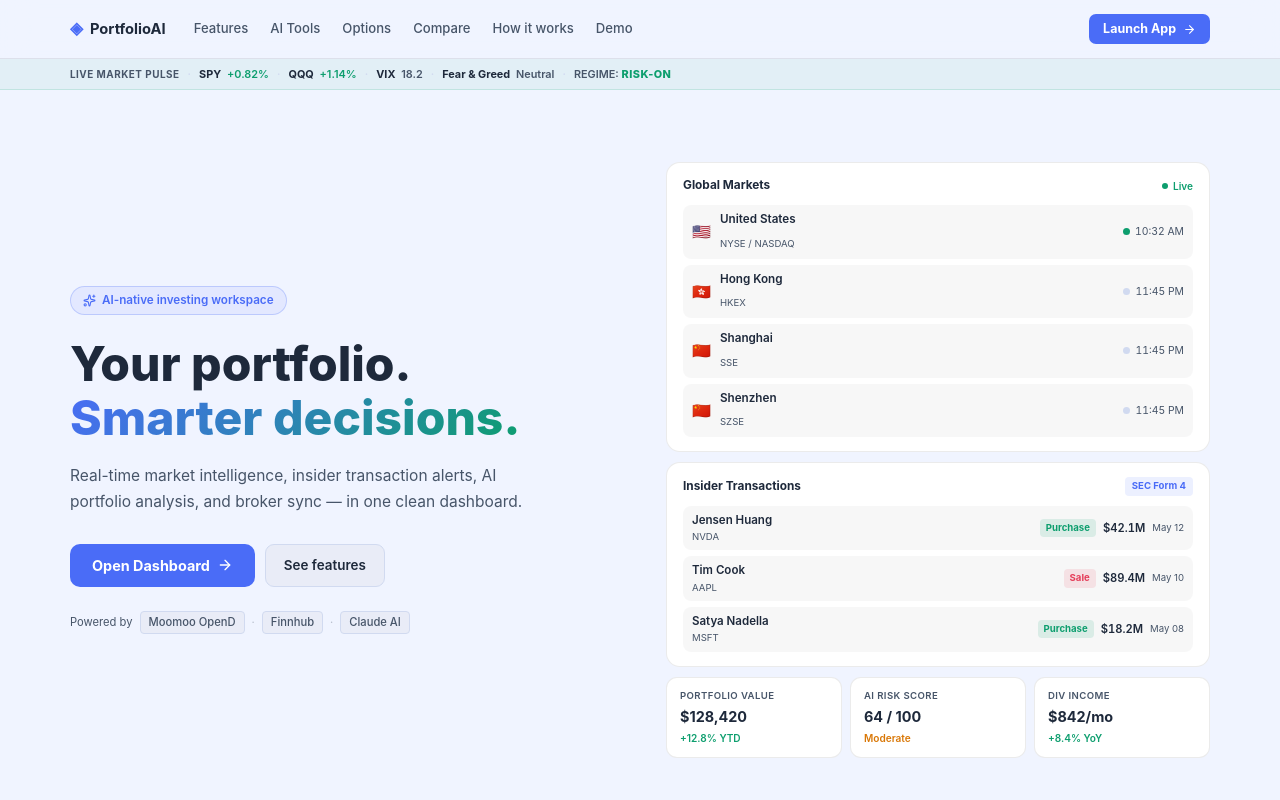
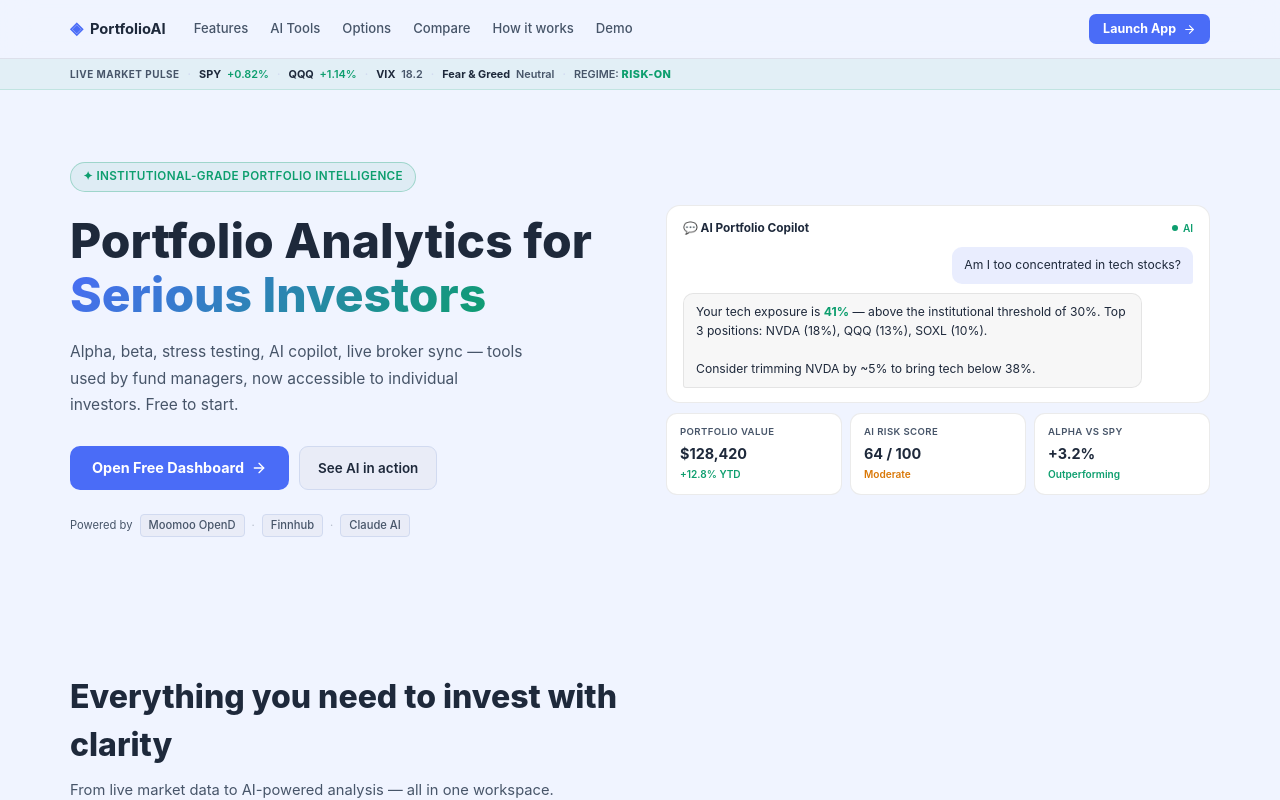
Before and after one commit to kaelx88x-web/portfolio, a SvelteKit app: page / in a window 1280 px wide. Shown: the top 800 px of the page. Built offline with nearby package versions, Linux system fonts and the light colour scheme; no server answers; the database is empty.

Commit message:
feat(landing): upgrade hero — institutional badge, AI chat preview, alpha stat

```diff
--- a/src/routes/+page.svelte
+++ b/src/routes/+page.svelte
@@ -4,34 +4,51 @@
     Zap, PieChart, Activity, Search, Sparkles
   } from 'lucide-svelte';
 
+  let activeTab = 'copilot';
+
+  const aiTabs = [
+    {
+      id: 'copilot', label: '💬 Copilot', title: 'AI Portfolio Copilot',
+      desc: 'Ask anything about your portfolio in plain English. Get instant, context-aware answers about risk, performance, allocation, and what to watch.',
+      bullets: ['Knows your actual holdings and weights', 'Understands your benchmark and performance', 'Flags concentration risk and anomalies', 'Suggests follow-up questions automatically']
+    },
+    {
+      id: 'risk', label: '🛡️ Risk Advisor', title: 'AI Risk Advisor',
+      desc: 'Get a complete risk breakdown of your portfolio — volatility exposure, drawdown probability, correlation risks, and stress test scenarios.',
+      bullets: ['Calculates portfolio volatility and beta', 'Runs historical stress test simulations', 'Identifies correlated position risks', 'Provides actionable risk reduction steps']
+    },
+    {
+      id: 'assistant', label: '🧠 Portfolio Asst', title: 'AI Portfolio Assistant',
+      desc: 'Generate a full portfolio narrative — what you own, how it performs, what risks you carry, and what the AI recommends next.',
+      bullets: ['Full narrative summary of your holdings', 'Performance attribution by sector', 'Benchmark comparison with plain-English commentary', 'Monthly report generation']
+    },
+    {
+      id: 'memory', label: '🗂️ Memory', title: 'AI Memory',
+      desc: 'PortfolioAI remembers your goals, risk tolerance, preferred holdings, and past conversations — so every answer is in context.',
+      bullets: ['Stores your investment goals and preferences', 'Recalls past portfolio changes and decisions', 'Personalizes AI responses to your style', 'Persistent across sessions']
+    },
+    {
+      id: 'insights', label: '💡 Insights', title: 'AI Insights',
+      desc: 'Weekly portfolio insights automatically generated — highlights, risks spotted, income changes, and AI observations you may have missed.',
+      bullets: ['Weekly performance highlights', 'Automatic anomaly detection', 'Sector rotation and allocation shift alerts', 'Income and dividend change tracking']
+    },
+  ];
+
   const features = [
-    { icon: Bot,       title: 'AI Portfolio Copilot',    copy: 'Ask plain-language questions about your holdings, risk, and P&L. Powered by Claude & GPT.',                         color: 'purple' },
-    { icon: Globe,     title: 'Global Market Status',    copy: 'Live open/closed status for US, HK, Shanghai, and Shenzhen markets with major index prices.',                       color: 'blue'   },
-    { icon: Users,     title: 'Insider Transactions',    copy: 'Track SEC Form 4 filings — see when executives buy or sell their own company shares.',                             color: 'green'  },
-    { icon: Search,    title: 'Peer Research',           copy: 'Discover comparable companies in the same industry with market cap and profile data.',                             color: 'teal'   },
-    { icon: Activity,  title: 'Capital Flow Analysis',   copy: 'Monitor super, big, mid, and small money flow in real time via Moomoo OpenD bridge.',                             color: 'orange' },
-    { icon: BarChart3, title: 'Sector Analytics',        copy: 'Visualize exposure across sectors, screen stocks by plate, and spot concentration risk.',                         color: 'blue'   },
-    { icon: PieChart,  title: 'Portfolio Tracking',      copy: 'Track holdings, unrealized P&L, allocation drift, and snapshots over time.',                                      color: 'purple' },
-    { icon: Link2,     title: 'Broker Sync',             copy: 'Import positions and transactions directly from Moomoo via the OpenD bridge service.',                            color: 'green'  },
+    { icon: Bot,       title: 'AI Portfolio Copilot',           copy: 'Ask plain-language questions about your holdings, risk, and P&L. Powered by Claude & GPT.',                         color: 'purple' },
+    { icon: Globe,     title: 'Global Market Status',           copy: 'Live open/closed status for US, HK, Shanghai, and Shenzhen markets with major index prices.',                       color: 'blue'   },
+    { icon: Users,     title: 'Insider Transactions',           copy: 'Track SEC Form 4 filings — see when executives buy or sell their own company shares.',                             color: 'green'  },
+    { icon: Search,    title: 'Peer Research',                  copy: 'Discover comparable companies in the same industry with market cap and profile data.',                             color: 'teal'   },
+    { icon: Activity,  title: 'Capital Flow Analysis',          copy: 'Monitor super, big, mid, and small money flow in real time via Moomoo OpenD bridge.',                             color: 'orange' },
+    { icon: BarChart3, title: 'Sector Analytics',               copy: 'Visualize exposure across sectors, screen stocks by plate, and spot concentration risk.',                         color: 'blue'   },
+    { icon: PieChart,  title: 'Portfolio Tracking + Snapshots', copy: 'Track holdings, unrealized P&L, allocation drift, and point-in-time snapshots over time.',                       color: 'purple' },
+    { icon: Link2,     title: 'Broker Sync',                    copy: 'Import positions and transactions directly from Moomoo via the OpenD bridge service.',                            color: 'green'  },
   ];
 
   const steps = [
     { n: '01', title: 'Connect your broker',    body: 'Run the Moomoo OpenD bridge. PortfolioAI pulls your live positions, cash flow, and order history automatically.' },
     { n: '02', title: 'Explore the markets',    body: 'Check global market status, insider activity, and peer companies. All powered by free data sources.' },
     { n: '03', title: 'Let AI do the analysis', body: 'Ask the AI Copilot anything about your portfolio. Get risk summaries, trim candidates, and plain-language insights.' },
-  ];
-
-  const markets = [
-    { flag: '🇺🇸', name: 'United States', short: 'NYSE / NASDAQ', status: 'open',   time: '10:32 AM' },
-    { flag: '🇭🇰', name: 'Hong Kong',     short: 'HKEX',         status: 'closed', time: '11:45 PM' },
-    { flag: '🇨🇳', name: 'Shanghai',      short: 'SSE',          status: 'closed', time: '11:45 PM' },
-    { flag: '🇨🇳', name: 'Shenzhen',      short: 'SZSE',         status: 'closed', time: '11:45 PM' },
-  ];
-
-  const insiders = [
-    { name: 'Jensen Huang',  ticker: 'NVDA', type: 'P', value: '$42.1M', date: 'May 12' },
-    { name: 'Tim Cook',      ticker: 'AAPL', type: 'S', value: '$89.4M', date: 'May 10' },
-    { name: 'Satya Nadella', ticker: 'MSFT', type: 'P', value: '$18.2M', date: 'May 08' },
   ];
 </script>
 
@@ -82,21 +99,19 @@
 
         <!-- copy -->
         <div class="hero-copy">
-          <div class="badge">
-            <Sparkles size={13} />
-            AI-native investing workspace
+          <div class="badge inst-badge">
+            ✦ INSTITUTIONAL-GRADE PORTFOLIO INTELLIGENCE
           </div>
           <h1>
-            Your portfolio.<br />
-            <span class="grad">Smarter decisions.</span>
+            Portfolio Analytics for<br />
+            <span class="grad">Serious Investors</span>
           </h1>
           <p class="hero-sub">
-            Real-time market intelligence, insider transaction alerts, AI portfolio analysis,
-            and broker sync — in one clean dashboard.
+            Alpha, beta, stress testing, AI copilot, live broker sync — tools used by fund managers, now accessible to individual investors. Free to start.
           </p>
           <div class="hero-btns">
-            <a href="/dashboard" class="btn-primary btn-lg">Open Dashboard <ArrowRight size={16} /></a>
-            <a href="#features" class="btn-outline btn-lg">See features</a>
+            <a href="/dashboard" class="btn-primary btn-lg">Open Free Dashboard <ArrowRight size={16} /></a>
+            <a href="#ai" class="btn-outline btn-lg">See AI in action</a>
           </div>
           <div class="powered">
             <span>Powered by</span>
@@ -108,56 +123,22 @@
           </div>
         </div>
 
-        <!-- preview panels -->
+        <!-- AI chat preview panel -->
         <div class="hero-preview">
-
-          <!-- markets panel -->
-          <div class="panel">
+          <div class="panel ai-chat-panel">
             <div class="panel-head">
-              <span class="panel-title">Global Markets</span>
-              <span class="live-pill"><span class="live-dot"></span>Live</span>
+              <span class="panel-title">💬 AI Portfolio Copilot</span>
+              <span class="live-pill"><span class="live-dot"></span>AI</span>
             </div>
-            <div class="mkt-list">
-              {#each markets as m}
-                <div class="mkt-row">
-                  <span class="mkt-flag">{m.flag}</span>
-                  <div class="mkt-info">
-                    <span class="mkt-name">{m.name}</span>
-                    <span class="mkt-short">{m.short}</span>
-                  </div>
-                  <div class="mkt-right">
-                    <span class="sdot sdot-{m.status}"></span>
-                    <span class="mkt-time">{m.time}</span>
-                  </div>
-                </div>
-              {/each}
+            <div class="chat-msgs">
+              <div class="chat-msg user-msg">
+                Am I too concentrated in tech stocks?
+              </div>
+              <div class="chat-msg ai-msg">
+                Your tech exposure is <strong>41%</strong> — above the institutional threshold of 30%. Top 3 positions: NVDA (18%), QQQ (13%), SOXL (10%).<br><br>Consider trimming NVDA by ~5% to bring tech below 38%.
+              </div>
             </div>
           </div>
-
-          <!-- insider panel -->
-          <div class="panel">
-            <div class="panel-head">
-              <span class="panel-title">Insider Transactions</span>
-              <span class="tag-pill">SEC Form 4</span>
-            </div>
-            <div class="tx-list">
-              {#each insiders as tx}
-                <div class="tx-row">
-                  <div class="tx-left">
-                    <span class="tx-name">{tx.name}</span>
-                    <span class="tx-ticker">{tx.ticker}</span>
-                  </div>
-                  <div class="tx-right">
-                    <span class="tx-badge {tx.type === 'P' ? 'buy' : 'sell'}">{tx.type === 'P' ? 'Purchase' : 'Sale'}</span>
-                    <span class="tx-val">{tx.value}</span>
-                    <span class="tx-date">{tx.date}</span>
-                  </div>
-                </div>
-              {/each}
-            </div>
-          </div>
-
-          <!-- stats row -->
           <div class="stats-row">
             <div class="stat-box">
               <span class="stat-lbl">Portfolio Value</span>
@@ -170,13 +151,13 @@
               <span class="stat-chg warn">Moderate</span>
             </div>
             <div class="stat-box">
-              <span class="stat-lbl">Div Income</span>
-              <span class="stat-val">$842/mo</span>
-              <span class="stat-chg up">+8.4% YoY</span>
+              <span class="stat-lbl">Alpha vs SPY</span>
+              <span class="stat-val">+3.2%</span>
+              <span class="stat-chg up">Outperforming</span>
             </div>
           </div>
+        </div>
 
-        </div>
       </div>
     </div>
   </section>
@@ -371,6 +352,11 @@
     color: var(--primary); font-size: 0.73rem; font-weight: 600;
     margin-bottom: 22px;
   }
+  .inst-badge {
+    border-color: rgba(var(--success-rgb), 0.3);
+    background: rgba(var(--success-rgb), 0.08);
+    color: var(--success); letter-spacing: 0.03em;
+  }
 
   h1 {
     font-size: clamp(2rem, 4vw, 3rem);
@@ -411,6 +397,23 @@
      Hero preview
   ───────────────────────────────────────── */
   .hero-preview { display: flex; flex-direction: column; gap: 10px; }
+
+  /* AI chat in hero */
+  .ai-chat-panel { background: var(--card); border: 1px solid var(--overlay-border); border-radius: 14px; padding: 14px 16px; }
+  .chat-msgs { display: flex; flex-direction: column; gap: 9px; margin-top: 4px; }
+  .chat-msg { max-width: 90%; padding: 9px 12px; border-radius: 10px; font-size: 0.76rem; line-height: 1.55; }
+  .user-msg {
+    align-self: flex-end;
+    background: rgba(var(--primary-rgb), 0.12);
+    color: var(--text); border-radius: 10px 10px 3px 10px;
+  }
+  .ai-msg {
+    align-self: flex-start;
+    background: var(--surface-1);
+    border: 1px solid var(--overlay-border);
+    color: var(--text); border-radius: 10px 10px 10px 3px;
+  }
+  .ai-msg strong { color: var(--success); }
 
   .panel {
     background: var(--card);
```
